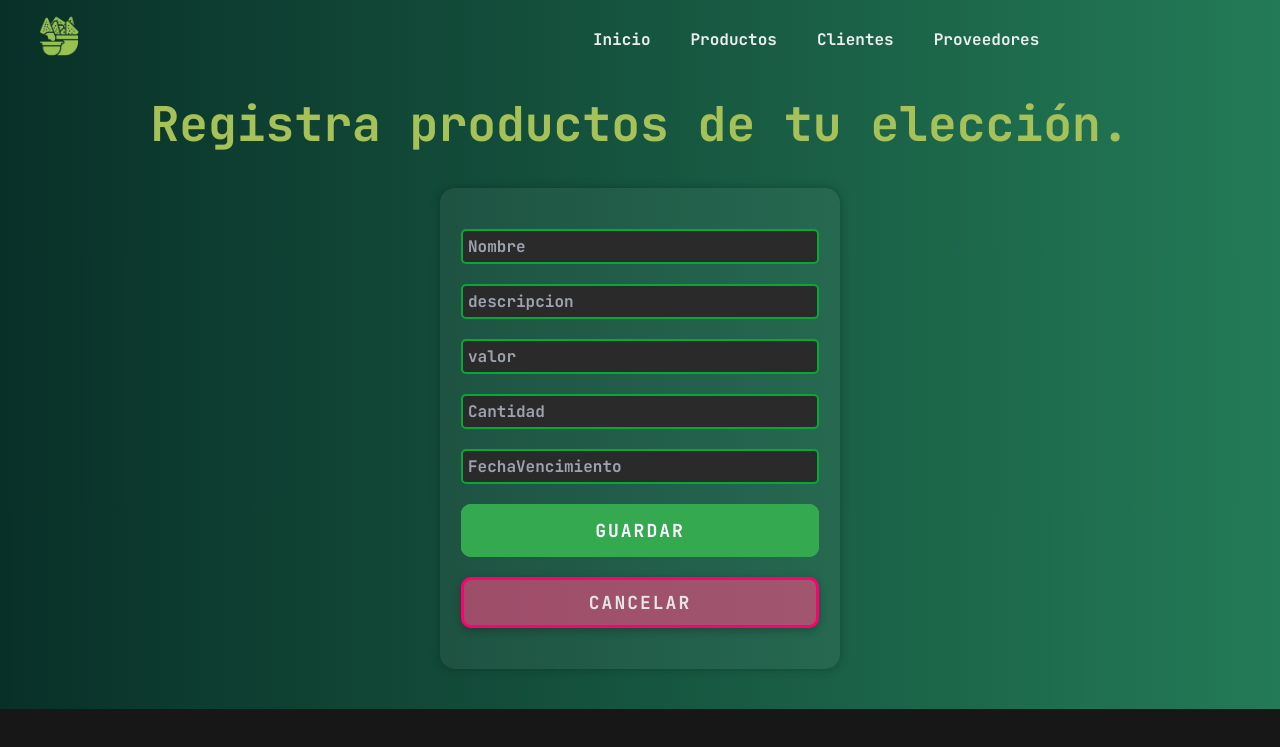
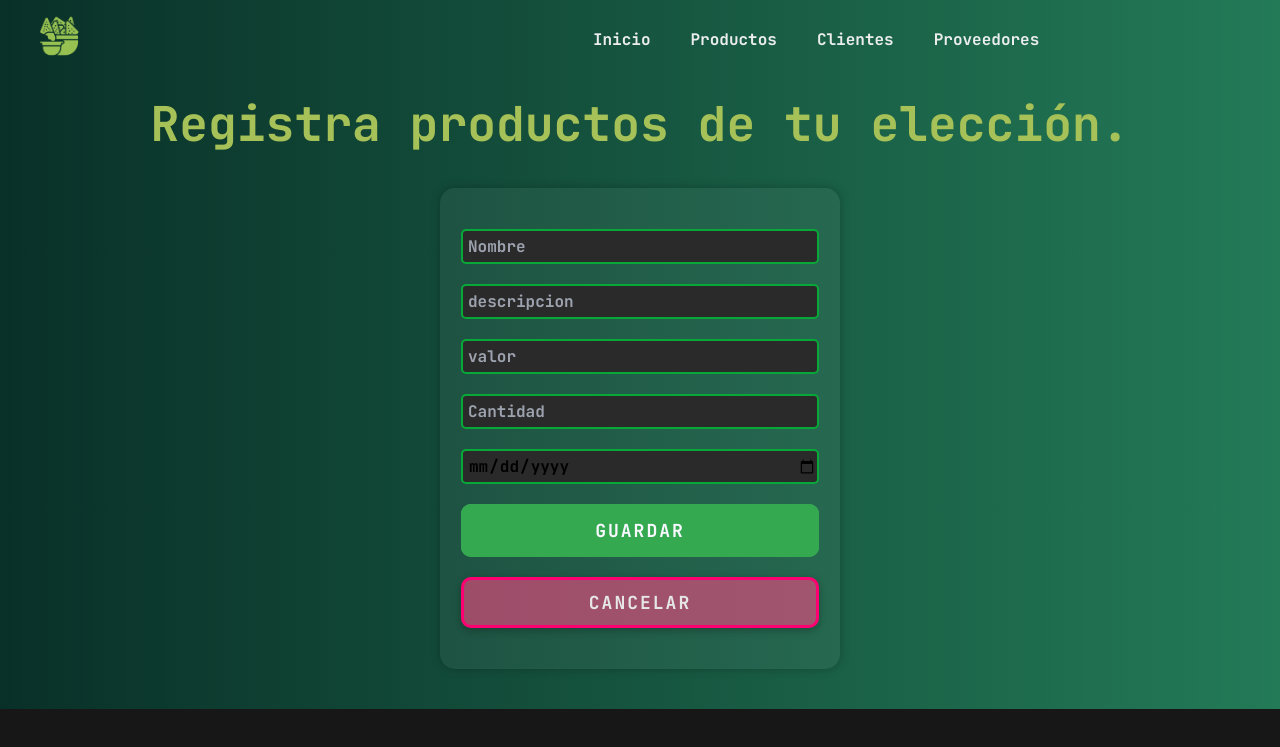
Before and after one commit to JsMendoza13/proyect-joly, a React (Vite) app in the folder final-react-app/: page /crear in a window 1280 px wide. Shown: the top 747 px of the page. Built offline with nearby package versions, Linux system fonts and the light colour scheme.

Commit message:
correccion tipo de dato fecha en clientes

```diff
--- a/final-react-app/src/components/productos/Crear.jsx
+++ b/final-react-app/src/components/productos/Crear.jsx
@@ -64,7 +64,7 @@ const Crear = () => {
             onChange={(e) => setFechaVencimiento(e.target.value)}
             value={fechaVencimiento}
             placeholder="FechaVencimiento"
-            type="text"
+            type="date"
           />
 
           <Link onClick={crearProducto} className="boton text-center">
--- a/final-react-app/src/components/productos/Editar.jsx
+++ b/final-react-app/src/components/productos/Editar.jsx
@@ -79,7 +79,7 @@ export const Editar = () => {
             onChange={(e) => setFechaVencimiento(e.target.value)}
             value={fechaVencimiento}
             placeholder="FechaVencimiento"
-            type="text"
+            type="date"
           />
 
           <Link
--- a/final-react-app/src/components/proveedores/Proveedores_m.jsx
+++ /dev/null
@@ -1,14 +0,0 @@
-import React from 'react'
-import CrearProvee from './CrearProvee'
-import ListadoProvee from './ListadoProvee'
-
-const Proveedores_m = () => {
-  return (
-    <main>
-      <CrearProvee/>
-      <ListadoProvee/>
-    </main>
-  )
-}
-
-export default Proveedores_m
```
